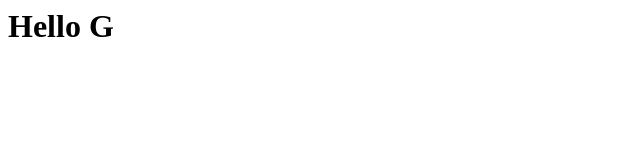
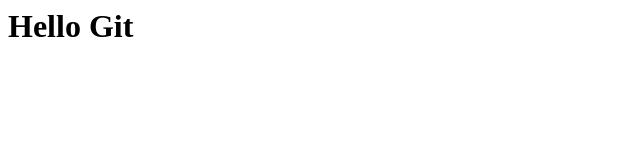
Before and after one commit to NazarovMichail/Lessons, a plain HTML site: page index.html in a window 1280 px wide. Shown: the full height of the page, 0-640 px from the left. Drawn offline with Linux system fonts and the light colour scheme.

Commit message:
Revert "OUT"
This reverts commit 89f19adef02d1e72586eef02142effebae93e62b.

```diff
--- a/index.html
+++ b/index.html
@@ -1 +1 @@
-<h1>Hello G</h1>
+<h1>Hello Git</h1>
```
